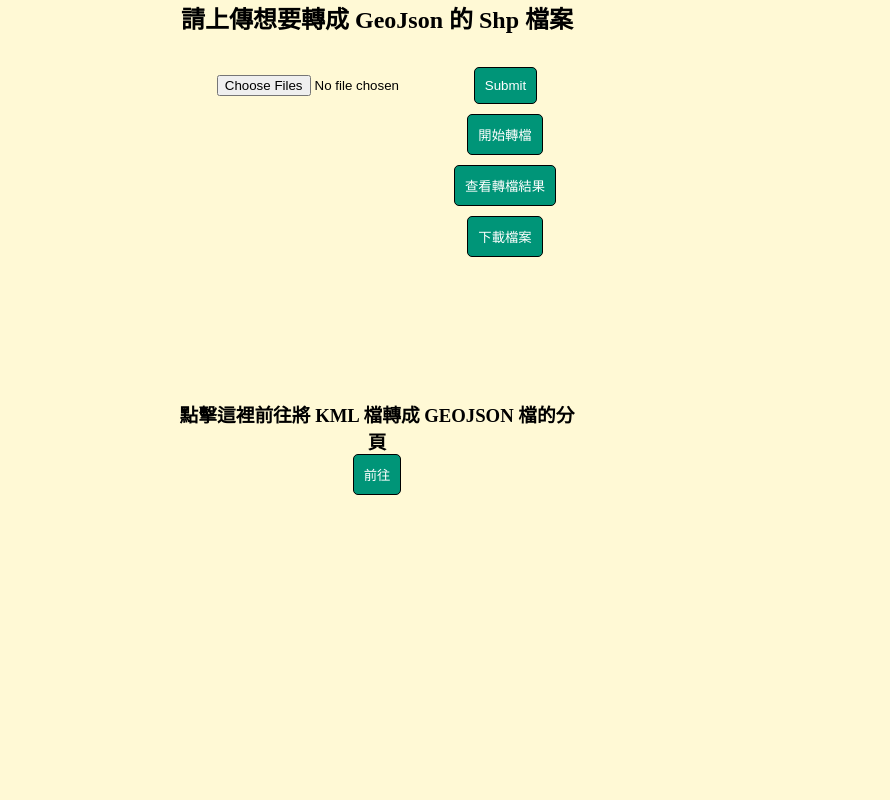
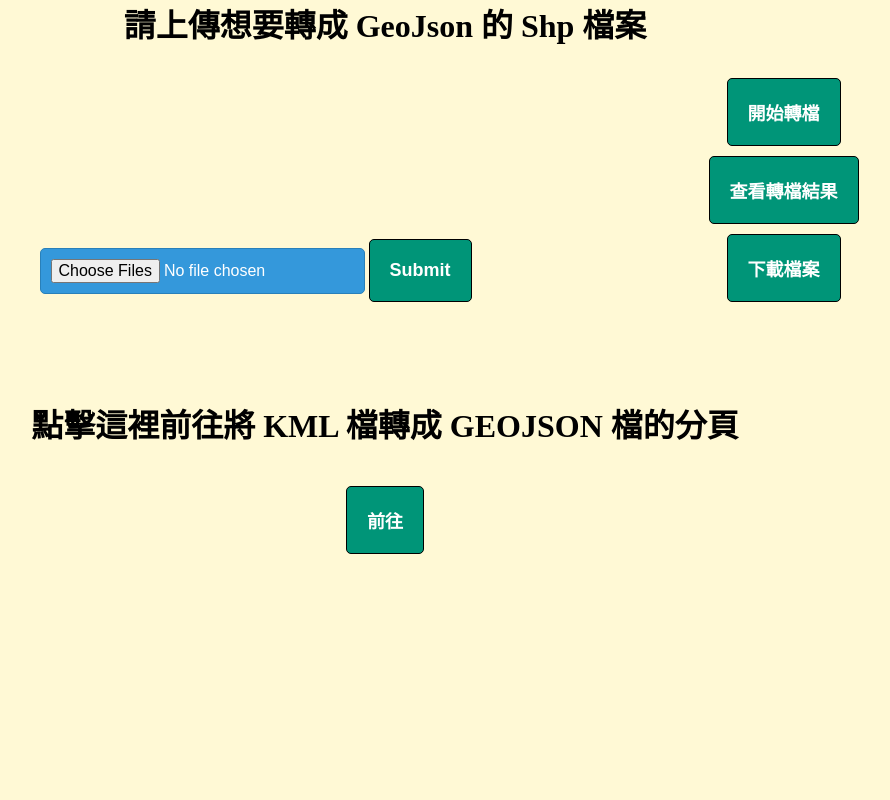
Before and after one commit to ShackArbeit/Flask, a Flask app: page / in a window 1280 px wide; the page is wider, and only the part inside the window is pictured. Shown: that part, without its empty margins (335-1225 px from the left). Run offline with Flask 3, Linux system fonts and the light colour scheme.

Commit message:
Add Css Style

```diff
--- a/app.py
+++ b/app.py
@@ -15,8 +15,6 @@
 from kml import  KML_To_GEO;
 
 from kml import Read_KML_JSON;
-
-
 
 
 # 初始化 Flask 模組
--- a/static/css/template.css
+++ b/static/css/template.css
@@ -9,17 +9,18 @@
 }
 .container{
     height:400px;
-    width:400px;
+    width:800px;
     text-align:center;
+    top:15%;
 }
 .SecondContainer{
     height:400px;
-    width:400px;
+    width:800px;
     text-align:center;
 }
 .KMLContainer{
     height:400px;
-    width:400px;
+    width:800px;
     text-align:center;
     top:250px;
     margin:0 auto;
@@ -31,19 +32,30 @@
     justify-content: space-around;
     align-items: flex-end;
 }
+.fileInput{
+    font-size: 16px;
+    background-color: #3498db;
+    color: #ffffff;
+    padding: 10px;
+    border-radius: 5px;
+    border: 1px solid #2980b9;
+}
 
 #custom-button {
-    padding: 10px;
+    padding: 20px;
     color: white;
     background-color: #009578;
     border: 1px solid #000;
     border-radius: 5px;
     cursor: pointer;
     margin-bottom:10px;
+    font-weight:700;
+    font-size:18px;
   }
 
  #custom-button:hover {
     background-color: #00b28f;
+    left:10px;
   }
 .flashes{
     font-size:25px;
--- a/templates/KLM.html
+++ b/templates/KLM.html
@@ -24,7 +24,9 @@
     <div class="formContainer">
         <div>
         <form method="post" action="/kml" enctype="multipart/form-data">
-            <input type="file" name="KMLfiles[]" multiple="true" autocomplete="off" required>
+            <input type="file" name="KMLfiles[]" multiple="true" autocomplete="off" required
+            class="fileInput"
+            >
             <input type="submit" value="Submit" id="custom-button">
         </form>
         </div>
--- a/templates/UpLoad.html
+++ b/templates/UpLoad.html
@@ -7,9 +7,9 @@
     <title>Python Flask Multiple Files Upload Example</title>
 </head>
 <body>
- <div style="position:relative;left:40%;">
+ <div style="position:relative;left:25%;">
     <div class="container">
-    <h2 style="margin-bottom:2rem">請上傳想要轉成 GeoJson 的 Shp 檔案</h2>
+    <h1 style="margin-bottom:2rem">請上傳想要轉成 GeoJson 的 Shp 檔案</h1>
     <p >
         {% with messages = get_flashed_messages(category_filter='upload') %}
         {% if messages %}
@@ -24,7 +24,9 @@
       <div class="formContainer">
         <div>
         <form method="post" action="/" enctype="multipart/form-data">
-            <input type="file" name="files[]" multiple="true" autocomplete="off" required>
+            <input type="file" name="files[]" multiple="true" autocomplete="off" required
+        class="fileInput"
+            >
             <input type="submit" value="Submit" id="custom-button">
         </form>
         </div>
@@ -42,7 +44,7 @@
       </div>
     </div>
     <div class="SecondContainer">
-        <h3>點擊這裡前往將 KML 檔轉成 GEOJSON 檔的分頁</h3>
+        <h1 style="margin-bottom:40px">點擊這裡前往將 KML 檔轉成 GEOJSON 檔的分頁</h1>
         <button id="custom-button">
             <a href="http://127.0.0.1:5000/kml"
             style="text-decoration: none;color:white;"
```
Also changed, not shown: 3 other files.
